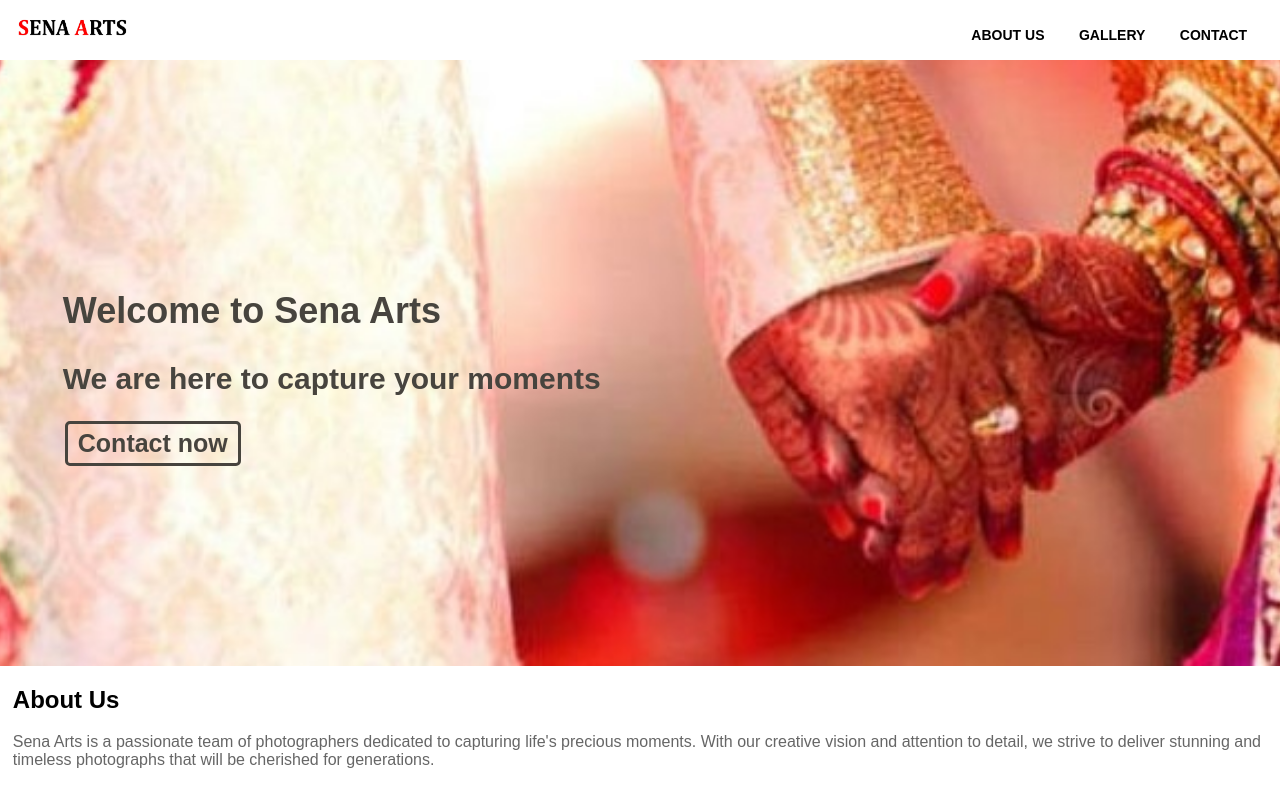
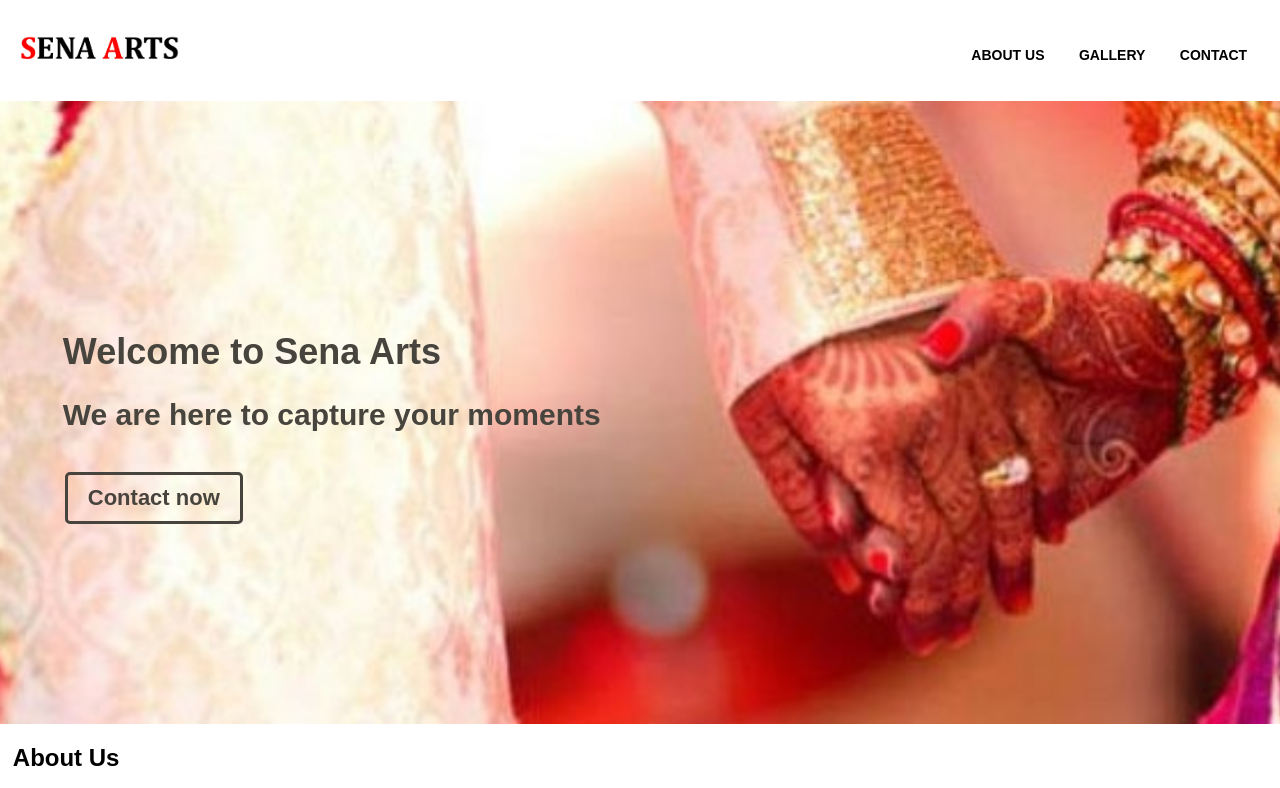
Before and after one commit to AravindPonugoti/SenaArtsPhotography, a plain HTML site: page index.html in a window 1280 px wide. Shown: the top 788 px of the page. Drawn offline with Linux system fonts and the light colour scheme; a script that the page names is missing.

Commit message:
updated page

```diff
--- a/graphics.css
+++ b/graphics.css
@@ -13,13 +13,13 @@ header {
     top: 0;
     width: 100%;
     background-color: #fff;
-    padding: 10px 0;
+    padding: 30px 0;
     transition: height 0.3s ease;
     z-index: 1000;
 }
 
 header img {
-    width: 120px;
+    width: 175px;
     height: auto;
 }
 
@@ -85,12 +85,14 @@ nav ul li a {
 .hero h1 {
     font-size: 36px;
     margin-left: 50px;
+    margin-bottom: 10px;
     color: #47443e;
 }
 
 .hero h2 {
     font-size: 30px;
     margin-left: 50px;
+    margin-bottom: 20px;
     color: #47443e;
 }
 
@@ -105,6 +107,13 @@ nav ul li a {
     font-weight: bold;
     margin-left: 52px;
     border: 3px solid #47443e;
+}
+
+.hero .btn {
+    display: inline-block;
+    padding: 10px 20px;
+    margin-top: 20px;
+    font-size: 22px;
 }
 
 body {
```
